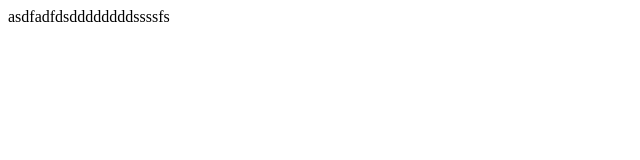
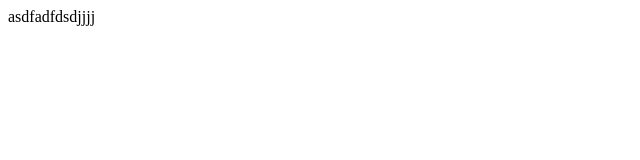
Before and after one commit to shenglinchen/react-webpack, a React app: page / in a window 1280 px wide. Shown: the top 160 px of the page, without its empty margins (0-640 px from the left). Built offline with nearby package versions, Linux system fonts and the light colour scheme; the HTML template or start-up script is replaced by a standard one.

Commit message:
fix: :wrench: 修复 tsx 文件在热加载时会报错：不知道如何更新该文件 的问题

```diff
--- a/src/main/app.tsx
+++ b/src/main/app.tsx
@@ -8,12 +8,8 @@ class App extends React.Component<any, any> {
   }
 
   public render() {
-    return <div>asdfadfdsddddddddssssfs</div>;
+    return <div>asdfadfdsdjjjj</div>;
   }
 }
 
-// ReactDOM.render(<App />, document.getElementById("app"));
-
 export default hot(App);
-
-// export default App;
```
Also changed, not shown: 1 other file (tests, documents, lock files or other folders).
